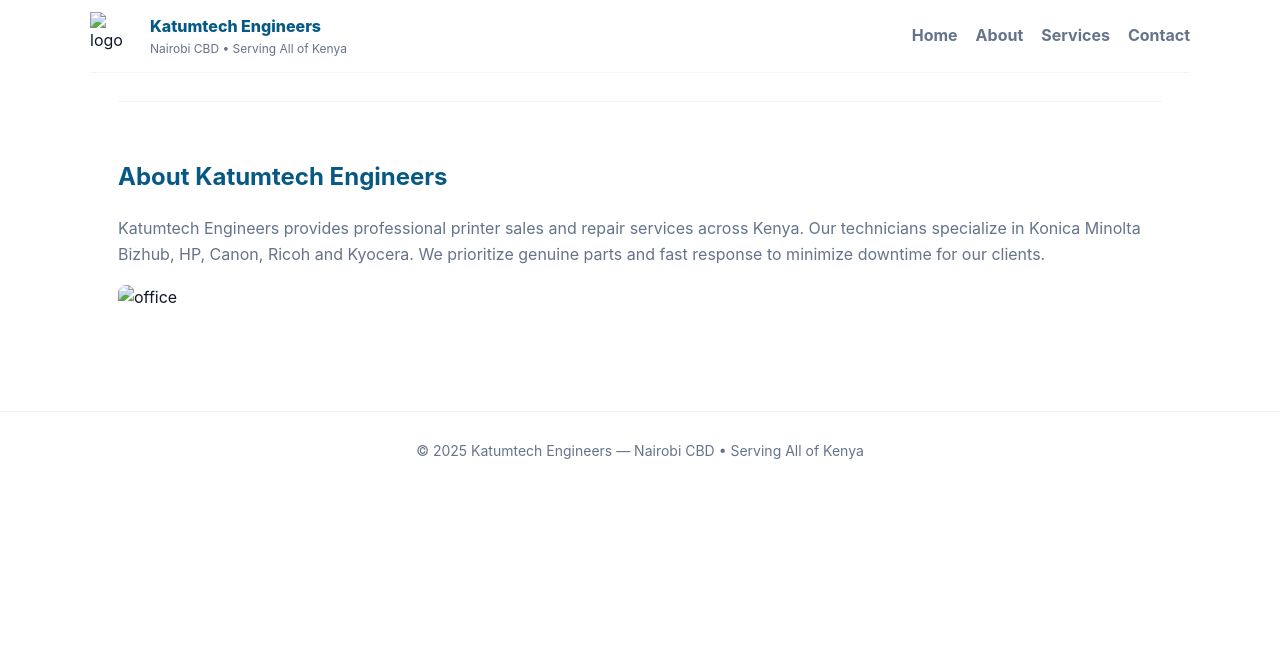
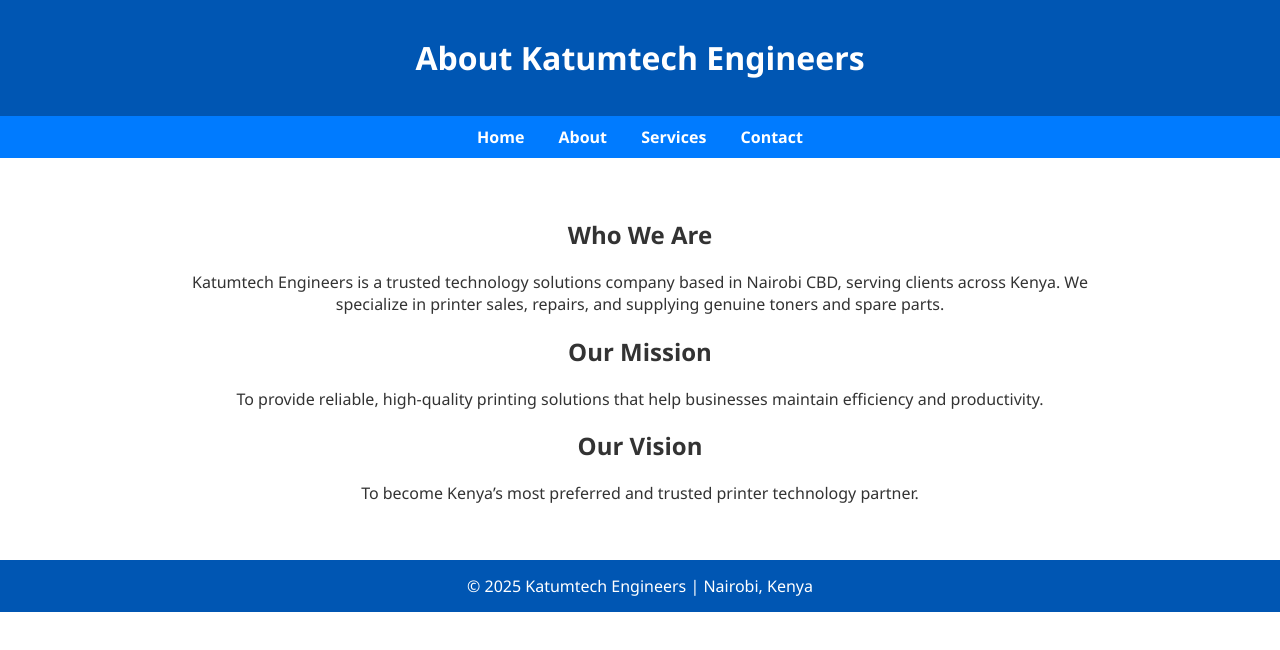
Before and after one commit to katumtech-gif/katumtech-website, a plain HTML site: page about.html in a window 1280 px wide. Drawn offline with Linux system fonts and the light colour scheme; files that its build step writes are made by us from their sources.

Commit message:
Update about.html

```diff
--- a/about.html
+++ b/about.html
@@ -1,12 +1,67 @@
-<!doctype html><html lang='en'><head>
-<meta charset="utf-8">
-<meta name="viewport" content="width=device-width,initial-scale=1">
-<meta name="description" content="Katumtech Engineers - Experts in printer sales and repairs across Kenya.">
-<meta name="keywords" content="printer repair Kenya, Konica Minolta Bizhub, genuine toners, printer sales Kenya">
-<link rel="icon" href="/assets/favicon.png">
-<title>About — Katumtech Engineers</title><link rel='stylesheet' href='/css/styles.css'></head><body>
-<header class="container header">
-  <div class="brand"><img src="/assets/logo.png" alt="logo"><div><div style="font-weight:800;color:#075985">Katumtech Engineers</div><div style="font-size:12px;color:#64748b">Nairobi CBD • Serving All of Kenya</div></div></div>
-  <nav class="nav"><a href="/">Home</a><a href="/about.html">About</a><a href="/services.html">Services</a><a href="/contact.html">Contact</a></nav>
-</header>
-<main class='container'><section class='section'><h1 style='color:#075985'>About Katumtech Engineers</h1><p style='color:#64748b;margin-top:12px'>Katumtech Engineers provides professional printer sales and repair services across Kenya. Our technicians specialize in Konica Minolta Bizhub, HP, Canon, Ricoh and Kyocera. We prioritize genuine parts and fast response to minimize downtime for our clients.</p><div style='margin-top:18px'><img src='/assets/office.png' alt='office' style='width:100%;max-width:520px;border-radius:8px'></div></section></main><footer class='footer'>© 2025 Katumtech Engineers — Nairobi CBD • Serving All of Kenya</footer></body></html>
+<!DOCTYPE html>
+<html lang="en">
+<head>
+  <meta charset="UTF-8">
+  <meta name="viewport" content="width=device-width, initial-scale=1.0">
+  <title>About | Katumtech Engineers</title>
+  <style>
+    body {
+      font-family: 'Segoe UI', Tahoma, Geneva, Verdana, sans-serif;
+      margin: 0;
+      background-color: #ffffff;
+      color: #333;
+    }
+    header, footer {
+      background-color: #0056b3;
+      color: white;
+      text-align: center;
+      padding: 15px;
+    }
+    nav {
+      background-color: #007bff;
+      text-align: center;
+      padding: 10px 0;
+    }
+    nav a {
+      color: white;
+      text-decoration: none;
+      margin: 0 15px;
+      font-weight: bold;
+    }
+    nav a:hover { text-decoration: underline; }
+    .section {
+      padding: 40px 20px;
+      text-align: center;
+      max-width: 900px;
+      margin: auto;
+    }
+  </style>
+</head>
+<body>
+  <header>
+    <h1>About Katumtech Engineers</h1>
+  </header>
+
+  <nav>
+    <a href="index.html">Home</a>
+    <a href="about.html">About</a>
+    <a href="services.html">Services</a>
+    <a href="contact.html">Contact</a>
+  </nav>
+
+  <section class="section">
+    <h2>Who We Are</h2>
+    <p>Katumtech Engineers is a trusted technology solutions company based in Nairobi CBD, serving clients across Kenya. We specialize in printer sales, repairs, and supplying genuine toners and spare parts.</p>
+
+    <h2>Our Mission</h2>
+    <p>To provide reliable, high-quality printing solutions that help businesses maintain efficiency and productivity.</p>
+
+    <h2>Our Vision</h2>
+    <p>To become Kenya’s most preferred and trusted printer technology partner.</p>
+  </section>
+
+  <footer>
+    © 2025 Katumtech Engineers | Nairobi, Kenya
+  </footer>
+</body>
+</html>
```
